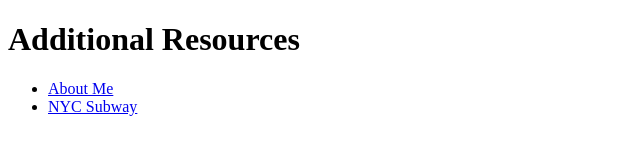
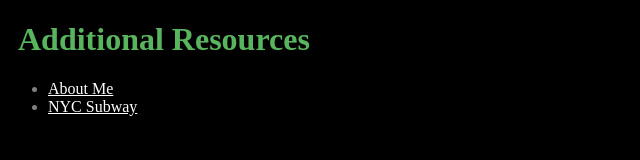
Before and after one commit to J-AS0N/Web-Dev, a plain HTML site: page index.html in a window 1280 px wide. Shown: the whole page, without its empty margins (0-640 px from the left). Drawn offline with Linux system fonts and the light colour scheme.

Commit message:
Added colors to texts

```diff
--- a/index.css
+++ b/index.css
@@ -0,0 +1,16 @@
+body {
+    background-color: black;
+}
+
+.header{
+    color: rgba(126, 255, 131, 0.708);
+    padding-left: 10px;
+}
+
+.links {
+    color: grey;
+}
+
+.links a {
+    color: white;
+}
--- a/index.html
+++ b/index.html
@@ -6,8 +6,8 @@
     </head>
 
     <body>
-        <h1> Additional Resources </h1>
-        <ul>
+        <h1 class="header"> Additional Resources </h1>
+        <ul class="links">
             <li> <a href = "page1.html"> About Me </a></li>
             <li> <a href = "page2.html"> NYC Subway </a></li>
         </ul>
```
